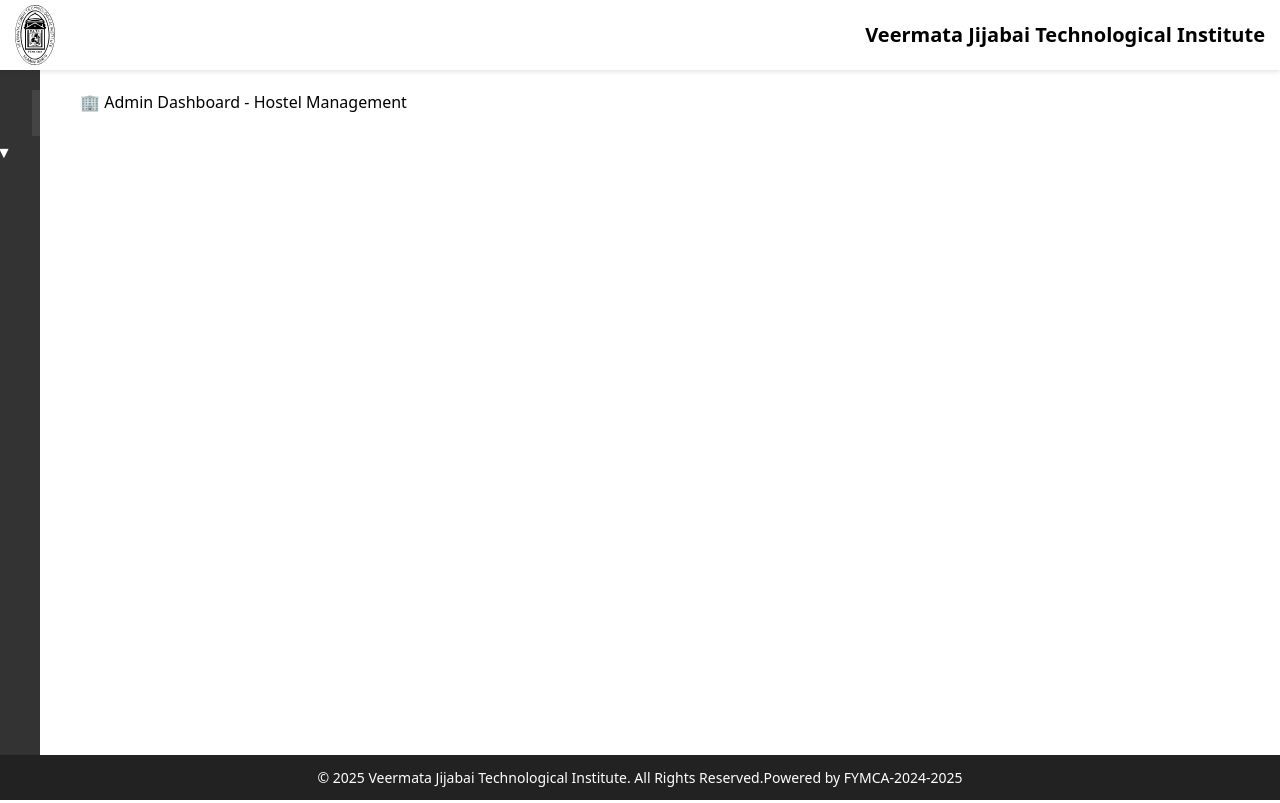
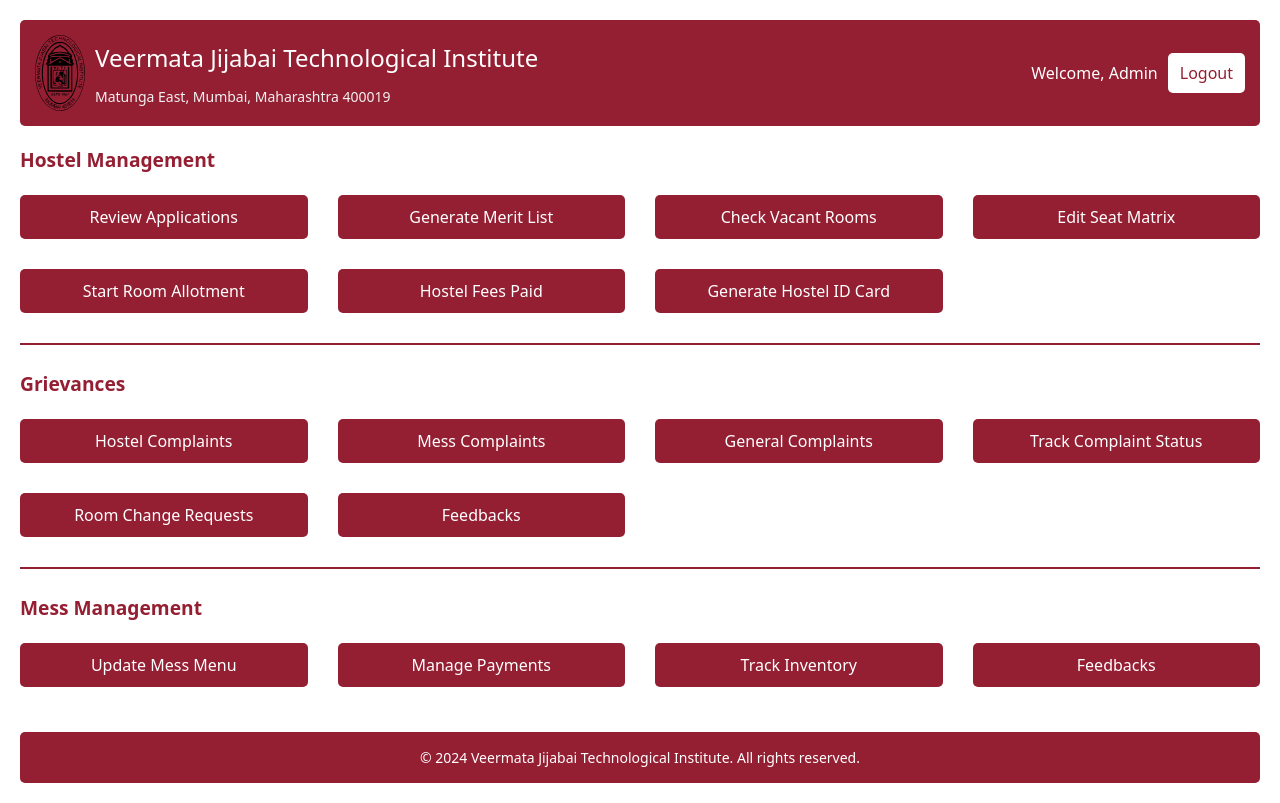
Before and after one commit to kushXpai/VJTI-Administration-Management-Frontend, a Next.js app: page /Admin/AdminDashboard in a window 1280 px wide. Built offline with nearby package versions, Linux system fonts and the light colour scheme.

Commit message:
admin dashboard redesigned. buttons correctly put

```diff
--- a/package.json
+++ b/package.json
@@ -12,7 +12,7 @@
     "axios": "^1.8.1",
     "dotenv": "^16.4.7",
     "lucide-react": "^0.475.0",
-    "next": "^15.1.7",
+    "next": "^15.2.0",
     "react": "^19.0.0",
     "react-dom": "^19.0.0",
     "react-icons": "^5.5.0",
--- a/src/pages/Admin/AdminDashboard.tsx
+++ b/src/pages/Admin/AdminDashboard.tsx
@@ -1,146 +1,76 @@
 import Image from 'next/image';
-import { useState } from "react";
 import styles from "../../styles/admin-dashboard.module.css";
+import { useRouter } from 'next/router';
 
 const AdminDashboard = () => {
-  const [activeSection, setActiveSection] = useState("dashboard");
-  const [expandedMenus, setExpandedMenus] = useState<{ [key: string]: boolean }>({
-    hostel: false,
-    grievance: false,
-    mess: false,
-    reports: false,
-  });
+  const router = useRouter();
 
-  const [isSidebarExpanded, setIsSidebarExpanded] = useState(false);
-
-  const toggleMenu = (menu: string) => {
-    setExpandedMenus((prev) => ({
-      ...prev,
-      [menu]: !prev[menu],
-    }));
+  // Placeholder function for logout
+  const handleLogout = () => {
+    alert("Logging out...");
+    router.push("/login"); // Redirect to login page
   };
 
   return (
     <div className={styles.container}>
-      {/* Sidebar */}
-      <aside
-        className={`${styles.sidebar} ${isSidebarExpanded ? styles.expanded : ""}`}
-        onMouseEnter={() => setIsSidebarExpanded(true)}
-        onMouseLeave={() => setIsSidebarExpanded(false)}
-        style={{height: "calc(100vh - 70px)", marginTop: "20px"}}
-      >
-        <nav>
-          <ul className={styles.sidebarList}>
-            {/* Hostel Management */}
-            <li onClick={() => toggleMenu("hostel")}>
-              Hostel Management {expandedMenus.hostel ? "▲" : "▼"}
-            </li>
-            {expandedMenus.hostel && (
-              <ul className={styles.submenu}>
-                {["review", "merit", "vacant", "seat"].map((section, index) => (
-                  <li key={index} onClick={() => setActiveSection(section)}>
-                    {section === "review" && "🔍 Review Application"}
-                    {section === "merit" && "📜 Generate Merit List"}
-                    {section === "vacant" && "📜 Generate Vacant Rooms List"}
-                    {section === "seat" && "📋 Edit Seat Matrix"}
-                  </li>
-                ))}
-              </ul>
-            )}
+      {/* Header */}
+      <header className={styles.header}>
+        <div className={styles.headerLeft}>
+        <Image src="/images/vjti_logo.svg" alt="VJTI Logo" width={50} height={50}/>
+          <div className={styles.collegeInfo}>
+            <h1 className={styles.collegeName}>Veermata Jijabai Technological Institute</h1>
+            <p className={styles.address}>Matunga East, Mumbai, Maharashtra 400019</p>
+          </div>
+        </div>
+        <div className={styles.adminInfo}>
+          <span>Welcome, Admin</span>
+          <button className={styles.logoutButton} onClick={handleLogout}>Logout</button>
+        </div>
+      </header>
 
-            {/* Grievance Management */}
-            <li onClick={() => toggleMenu("grievance")}>
-              Grievance Management {expandedMenus.grievance ? "▲" : "▼"}
-            </li>
-            {expandedMenus.grievance && (
-              <ul className={styles.submenu}>
-                {["hostelComplaints", "messComplaints", "generalComplaints"].map((section, index) => (
-                  <li key={index} onClick={() => setActiveSection(section)}>
-                    {section === "hostelComplaints" && "🔍 View Hostel Complaints"}
-                    {section === "messComplaints" && "🔍 View Mess Complaints"}
-                    {section === "generalComplaints" && "🔍 View General Complaints"}
-                  </li>
-                ))}
-              </ul>
-            )}
+      {/* Hostel Management Section */}
+      <section className={styles.section}>
+        <h2>Hostel Management</h2>
+        <div className={styles.buttonGrid}>
+          {[
+            "Review Applications", "Generate Merit List", "Check Vacant Rooms",
+            "Edit Seat Matrix", "Start Room Allotment", "Hostel Fees Paid",
+            "Generate Hostel ID Card"
+          ].map((text, index) => (
+            <button key={index} className={styles.button}>{text}</button>
+          ))}
+        </div>
+      </section>
 
-            {/* Mess Management */}
-            <li onClick={() => toggleMenu("mess")}>
-              Mess Management {expandedMenus.mess ? "▲" : "▼"}
-            </li>
-            {expandedMenus.mess && (
-              <ul className={styles.submenu}>
-                {["updateMenu", "payments", "inventory"].map((section, index) => (
-                  <li key={index} onClick={() => setActiveSection(section)}>
-                    {section === "updateMenu" && "📅 Update Mess Menu"}
-                    {section === "payments" && "💳 Manage Payments"}
-                    {section === "inventory" && "🛒 Track Inventory"}
-                  </li>
-                ))}
-              </ul>
-            )}
+      {/* Grievances Section */}
+      <section className={styles.section}>
+        <h2>Grievances</h2>
+        <div className={styles.buttonGrid}>
+          {[
+            "Hostel Complaints", "Mess Complaints", "General Complaints",
+            "Track Complaint Status", "Room Change Requests", "Feedbacks"
+          ].map((text, index) => (
+            <button key={index} className={styles.button}>{text}</button>
+          ))}
+        </div>
+      </section>
 
-            {/* Reports */}
-            <li onClick={() => toggleMenu("reports")}>
-              Reports {expandedMenus.reports ? "▲" : "▼"}
-            </li>
-            {expandedMenus.reports && (
-              <ul className={styles.submenu}>
-                {["hostelReport", "grievanceReport"].map((section, index) => (
-                  <li key={index} onClick={() => setActiveSection(section)}>
-                    {section === "hostelReport" && "📜 Hostel Management Report"}
-                    {section === "grievanceReport" && "📜 Grievance Management Report"}
-                  </li>
-                ))}
-              </ul>
-            )}
-          </ul>
-        </nav>
-      </aside>
+      {/* Mess Management Section */}
+      <section className={styles.section}>
+        <h2>Mess Management</h2>
+        <div className={styles.buttonGrid}>
+          {[
+            "Update Mess Menu", "Manage Payments", "Track Inventory", "Feedbacks"
+          ].map((text, index) => (
+            <button key={index} className={styles.button}>{text}</button>
+          ))}
+        </div>
+      </section>
 
-      {/* Main Content */}
-      <div className={styles.dashboard}>
-        {/* Header */}
-        <header className={styles.header} style={{
-          height: "70px",
-          position: "fixed",
-          top: 0,
-          left: 0,
-          right: 0,
-          zIndex: 100,
-          backgroundColor: "white",
-          color: "black",
-          boxShadow: "0 2px 4px rgba(0,0,0,0.1)"
-        }}>
-          <Image src="/images/vjti_logo.svg" alt="College Logo" width={40} height={0} />
-          <h1 className={styles.collegeName}>Veermata Jijabai Technological Institute</h1>
-        </header>
-
-        {/* Dynamic Content */}
-        <main className={styles.main} style={{marginTop: "70px"}}>
-          <h1 className={styles.heading}>
-            {activeSection === "dashboard" && "🏢 Admin Dashboard - Hostel Management"}
-            {activeSection === "review" && "🔍 Review Applications"}
-            {activeSection === "merit" && "📜 Generate Merit List"}
-            {activeSection === "vacant" && "📜 Generate Vacant Rooms List"}
-            {activeSection === "seat" && "📋 Edit Seat Matrix"}
-            {activeSection === "hostelComplaints" && "🔍 View Hostel Complaints"}
-            {activeSection === "messComplaints" && "🔍 View Mess Complaints"}
-            {activeSection === "generalComplaints" && "🔍 View General Complaints"}
-            {activeSection === "updateMenu" && "📅 Update Mess Menu"}
-            {activeSection === "payments" && "💳 Manage Payments"}
-            {activeSection === "inventory" && "🛒 Track Inventory"}
-            {activeSection === "hostelReport" && "📜 Hostel Management Report"}
-            {activeSection === "grievanceReport" && "📜 Grievance Management Report"}
-          </h1>
-        </main>
-
-        {/* Footer */}
-        <footer className={styles.footer}>
-          <p>© 2025 Veermata Jijabai Technological Institute. All Rights Reserved.</p>
-          <p>Powered by FYMCA-2024-2025</p>
-        </footer>
-      </div>
+      {/* Footer */}
+      <footer className={styles.footer}>
+        <p>&copy; 2024 Veermata Jijabai Technological Institute. All rights reserved.</p>
+      </footer>
     </div>
   );
 };
--- a/src/styles/admin-dashboard.module.css
+++ b/src/styles/admin-dashboard.module.css
@@ -1,144 +1,143 @@
 .container {
-    display: flex;
-    flex-direction: column;
-    height: 100vh;
-    overflow-y: auto; /* Allow scrolling */
+  padding: 20px;
+  background-color: white;
+  color: black;
 }
 
-  /* Sidebar styles */
-  .sidebar {
-    width: 250px; /* Fully expanded width */
-    height: calc(100vh - 100px); /* Ensures it does not cover header/footer */
-    background-color: #333;
-    color: white;
-    position: fixed;
-    left: -210px; /* Hides most of the sidebar, leaving only a small part visible */
-    top: 50px; /* Starts below the header */
-    bottom: 50px; /* Stops above the footer */
-    padding-top: 10px;
-    white-space: nowrap;
-    overflow: hidden;
-    transition: left 0.3s ease-in-out;
-  }
-
-  /* Sidebar toggle icon */
-  .sidebar::after {
-    content: "☰"; /* Menu icon */
-    position: absolute;
-    right: -30px; /* Positioned just outside the sidebar */
-    top: 20px;
-    background-color: #444; /* Ensure visibility */
-    color: white;
-    padding: 8px 10px;
-    border-radius: 0 5px 5px 0;
-    cursor: pointer;
-    font-size: 20px;
-    font-weight: bold;
-  }
-
-  /* Sidebar expands on hover */
-  .sidebar:hover {
-    left: 0;
-  }
-
-  /* Sidebar List */
-  .sidebarList {
-    list-style: none;
-    padding: 0;
-  }
-
-  .sidebar ul {
-    padding-left: 10px;
-  }
-
-  .submenu {
-    padding-left: 15px;
-    font-size: 14px;
-  }
-
-  .sidebar li {
-    padding: 12px;
-    cursor: pointer;
-    display: flex;
-    align-items: center;
-  }
-
-  .sidebar li:hover {
-    background-color: #444;
-  }
-
-  /* Header styles */
+/* Header */
 .header {
   display: flex;
   align-items: center;
   justify-content: space-between;
-    background-color: #222;
+  gap: 10px;
+  background-color: #941e32;
   color: white;
-    padding: 10px 15px;
-    position: fixed;
-    top: 0;
-    left: 0;
-    width: 100%;
-    z-index: 1000;
+  padding: 15px;
+  border-radius: 5px;
+  font-size: x-large;
+  flex-wrap: wrap;
 }
 
 .logo {
-    height: 40px;
-    margin-right: 12px;
+  filter: invert(1);
+}
+
+.collegeInfo {
+  display: flex;
+  flex-direction: column;
+  gap: 5px; /* Space between name and address */
 }
 
 .collegeName {
-    font-size: 20px;
+  margin-bottom: 5px; /* Space between name and address */
+}
+
+.address {
+  font-size: 14px;
+  color: #f1f1f1; /* Lighter shade for contrast */
+}
+
+.headerLeft {
+  display: flex;
+  align-items: center;
+  gap: 10px;
+}
+
+.adminInfo {
+  display: flex;
+  align-items: center;
+  gap: 10px;
+  font-size: medium;
+}
+
+.logoutButton {
+  background-color: white;
+  color: #941e32;
+  border: none;
+  padding: 8px 12px;
+  cursor: pointer;
+  border-radius: 5px;
+  transition: background 0.3s ease-in-out;
+}
+
+.logoutButton:hover {
+  background-color: #ddd;
+}
+
+/* Section Styling */
+.section {
+  margin-top: 20px;
+  padding-bottom: 5px;
+  position: relative;
+}
+
+/* Horizontal Line after each section */
+.section:not(:last-of-type)::after {
+  content: "";
+  display: block;
+  width: 100%;
+  height: 2px;
+  background-color: #941e32;
+  margin-top: 20px;
+}
+
+/* Section Headings */
+.section h2 {
+  color: #941e32;
+  font-size: larger;
   font-weight: bold;
 }
 
-  /* Dashboard & Main Content */
-  .dashboard {
-    flex-grow: 1;
-    display: flex;
-    flex-direction: column;
-    margin-left: 60px; /* No shifting of content */
-    transition: margin-left 0.3s ease-in-out;
+/* Button Grid */
+.buttonGrid {
+  display: grid;
+  grid-template-columns: repeat(4, 1fr);
+  justify-content: center;
+  padding: 10px 0;
+  gap: 30px;
+  margin-top: 10px;
 }
 
-  /* Scrollable main content */
-  .main {
-    flex-grow: 1;
-    padding: 20px;
-    margin-top: 50px; /* Adjusted for the header */
-    margin-bottom: 50px; /* Prevents content from overlapping the footer */
-    overflow-y: auto; /* Enable scrolling */
-    max-height: calc(100vh - 100px); /* Adjust height dynamically */
+/* Button Styling */
+.button {
+  background-color: #941e32;
+  color: white;
+  border: none;
+  padding: 10px 15px;
+  cursor: pointer;
+  border-radius: 5px;
+  transition: background 0.3s ease-in-out;
 }
 
-  /* Footer */
+.button:hover {
+  background-color: #7a1625;
+}
+
+/* Footer Styling */
 .footer {
-    display: flex;
-    align-items: center;
-    justify-content: center;
-    background-color: #222;
+  background-color: #941e32;
   color: white;
-    padding: 12px;
-    position: fixed;
-    bottom: 0;
-    left: 0;
-    width: 100%;
-    z-index: 1000;
+  text-align: center;
+  padding: 15px 10px;
+  border-radius: 5px;
+  margin-top: 30px;
   font-size: 14px;
 }
 
 /* Responsive Design */
-  @media (max-width: 768px) {
-    .sidebar {
-      width: 220px;
-      left: -180px;
+@media (max-width: 1024px) {
+  .buttonGrid {
+    grid-template-columns: repeat(2, 1fr);
+  }
 }
 
-    .sidebar::after {
-      right: -28px;
+@media (max-width: 600px) {
+  .header {
+    flex-direction: column;
+    text-align: center;
   }
 
-    .header, .footer {
-      font-size: 16px;
+  .buttonGrid {
+    grid-template-columns: repeat(1, 1fr);
   }
 }
```
Also changed, not shown: 1 other file (tests, documents, lock files or other folders). Lines whose indentation alone changed are shown as unchanged.
